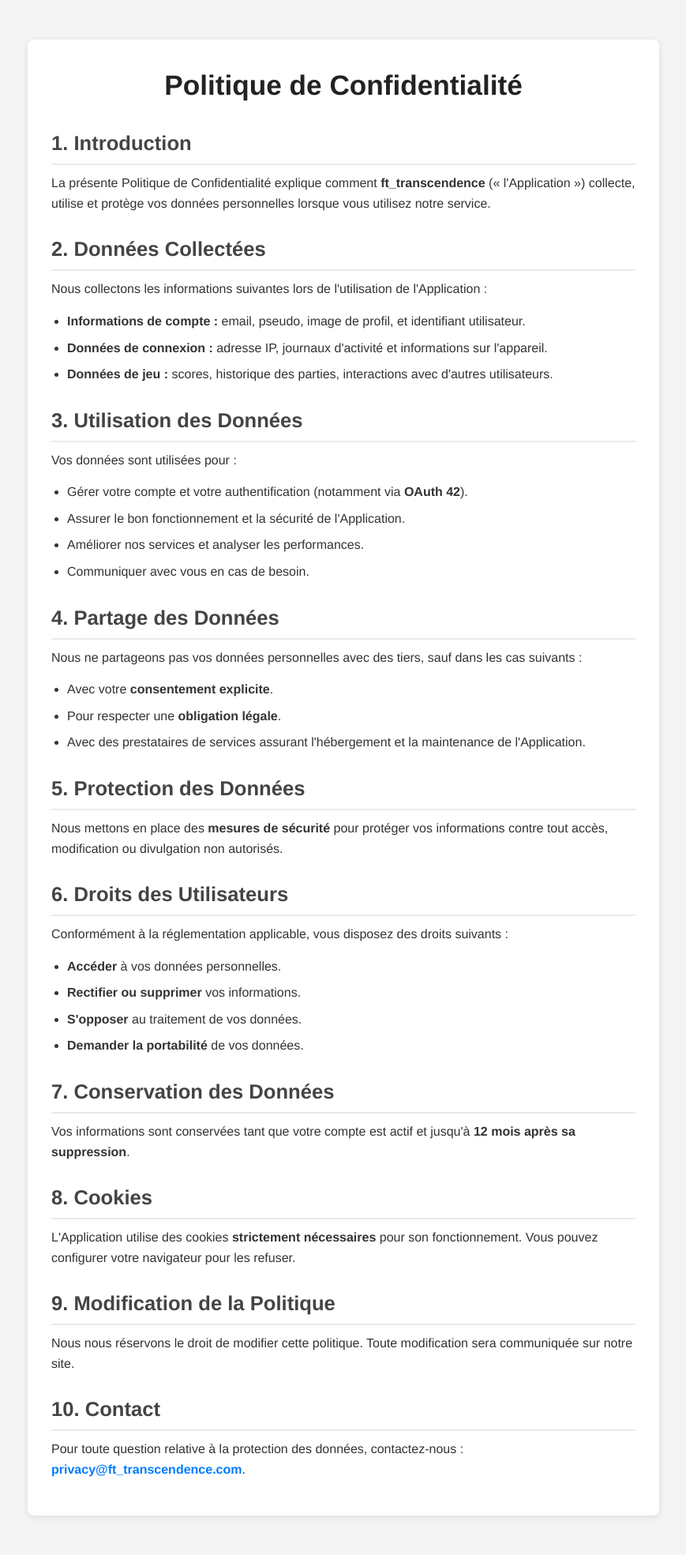
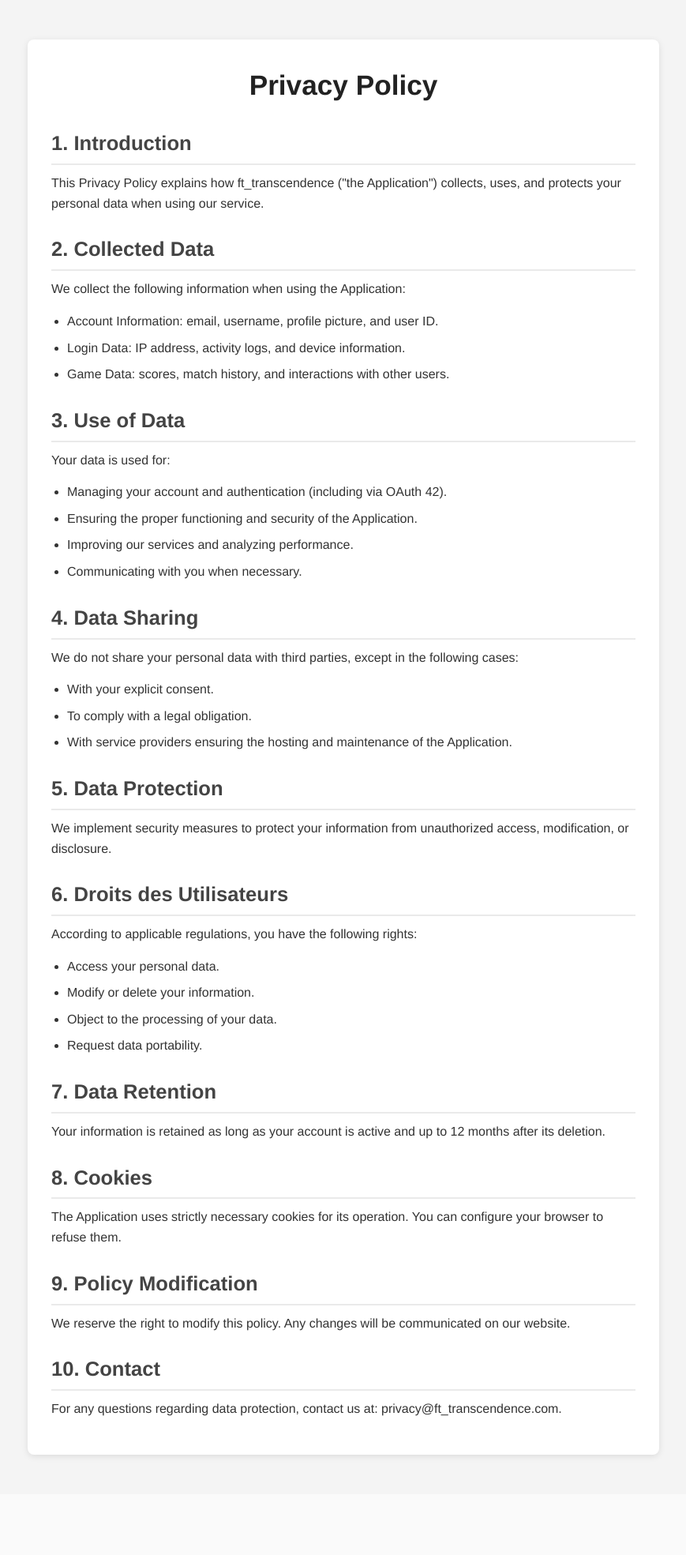
Before and after one commit to raveriss/ft_transcendence, a Django app: template conecte_me/frontend/static/templates/privacy.html in a window 1280 px wide. Shown: the whole page at 79% size, without its empty margins (205-1074 px from the left). After the commit the page ends 1847 px from the top, so only its background shows below. Run offline with Django 4.2, Linux system fonts and the light colour scheme; the template is opened without the code that fills it, so the values that code supplies are empty.

Commit message:
translations for privacy.html

```diff
--- a/conecte_me/frontend/static/templates/privacy.html
+++ b/conecte_me/frontend/static/templates/privacy.html
@@ -3,7 +3,7 @@
 <head>
   <meta charset="UTF-8">
   <meta name="viewport" content="width=device-width, initial-scale=1.0">
-  <title>Politique de Confidentialité - ft_transcendence</title>
+  <title data-i18n="privacy_police_title">Politique de Confidentialité - ft_transcendence</title>
   <style>
     /* Réinitialisation de quelques styles par défaut */
     *, *::before, *::after {
@@ -72,91 +72,92 @@
 </head>
 <body>
   <main class="container">
-    <h1>Politique de Confidentialité</h1>
+    <h1 data-i18n="privacy_policy">Politique de Confidentialité</h1>
 
     <section>
-      <h2>1. Introduction</h2>
-      <p>
+      <h2 data-i18n="privacy_intro">1. Introduction</h2>
+      <p data-i18n="privacy_intro_text">
         La présente Politique de Confidentialité explique comment <strong>ft_transcendence</strong> (« l'Application ») collecte, utilise et protège vos données personnelles lorsque vous utilisez notre service.
       </p>
     </section>
 
     <section>
-      <h2>2. Données Collectées</h2>
-      <p>Nous collectons les informations suivantes lors de l'utilisation de l'Application :</p>
+      <h2 data-i18n="data_collected">2. Données Collectées</h2>
+      <p data-i18n="data_collected_text">Nous collectons les informations suivantes lors de l'utilisation de l'Application :</p>
       <ul>
-        <li><strong>Informations de compte :</strong> email, pseudo, image de profil, et identifiant utilisateur.</li>
-        <li><strong>Données de connexion :</strong> adresse IP, journaux d'activité et informations sur l'appareil.</li>
-        <li><strong>Données de jeu :</strong> scores, historique des parties, interactions avec d'autres utilisateurs.</li>
+        <li data-i18n="account_info"><strong>Informations de compte :</strong> email, pseudo, image de profil, et identifiant utilisateur.</li>
+        <li data-i18n="login_data"><strong>Données de connexion :</strong> adresse IP, journaux d'activité et informations sur l'appareil.</li>
+        <li data-i18n="game_data"><strong>Données de jeu :</strong> scores, historique des parties, interactions avec d'autres utilisateurs.</li>
       </ul>
     </section>
 
     <section>
-      <h2>3. Utilisation des Données</h2>
-      <p>Vos données sont utilisées pour :</p>
+      <h2 data-i18n="data_usage">3. Utilisation des Données</h2>
+      <p data-i18n="data_usage_text">Vos données sont utilisées pour :</p>
       <ul>
-        <li>Gérer votre compte et votre authentification (notamment via <strong>OAuth 42</strong>).</li>
-        <li>Assurer le bon fonctionnement et la sécurité de l'Application.</li>
-        <li>Améliorer nos services et analyser les performances.</li>
-        <li>Communiquer avec vous en cas de besoin.</li>
+        <li data-i18n="manage_account">Gérer votre compte et votre authentification (notamment via <strong>OAuth 42</strong>).</li>
+        <li data-i18n="ensure_security">Assurer le bon fonctionnement et la sécurité de l'Application.</li>
+        <li data-i18n="improve_services">Améliorer nos services et analyser les performances.</li>
+        <li data-i18n="communicate_with_users">Communiquer avec vous en cas de besoin.</li>
       </ul>
     </section>
 
     <section>
-      <h2>4. Partage des Données</h2>
-      <p>Nous ne partageons pas vos données personnelles avec des tiers, sauf dans les cas suivants :</p>
+      <h2 data-i18n="data_sharing">4. Partage des Données</h2>
+      <p data-i18n="data_sharing_text">Nous ne partageons pas vos données personnelles avec des tiers, sauf dans les cas suivants :</p>
       <ul>
-        <li>Avec votre <strong>consentement explicite</strong>.</li>
-        <li>Pour respecter une <strong>obligation légale</strong>.</li>
-        <li>Avec des prestataires de services assurant l'hébergement et la maintenance de l'Application.</li>
+        <li data-i18n="explicit_consent">Avec votre <strong>consentement explicite</strong>.</li>
+        <li data-i18n="legal_requirement">Pour respecter une <strong>obligation légale</strong>.</li>
+        <li data-i18n="service_providers">Avec des prestataires de services assurant l'hébergement et la maintenance de l'Application.</li>
       </ul>
     </section>
 
     <section>
-      <h2>5. Protection des Données</h2>
-      <p>
+      <h2 data-i18n="data_protection">5. Protection des Données</h2>
+      <p data-i18n="data_protection_text">
         Nous mettons en place des <strong>mesures de sécurité</strong> pour protéger vos informations contre tout accès, modification ou divulgation non autorisés.
       </p>
     </section>
 
     <section>
-      <h2>6. Droits des Utilisateurs</h2>
-      <p>Conformément à la réglementation applicable, vous disposez des droits suivants :</p>
+      <h2 data-i18n="user_rghts">6. Droits des Utilisateurs</h2>
+      <p data-i18n="user_rights_text">Conformément à la réglementation applicable, vous disposez des droits suivants :</p>
       <ul>
-        <li><strong>Accéder</strong> à vos données personnelles.</li>
-        <li><strong>Rectifier ou supprimer</strong> vos informations.</li>
-        <li><strong>S'opposer</strong> au traitement de vos données.</li>
-        <li><strong>Demander la portabilité</strong> de vos données.</li>
+        <li data-i18n="right_access"><strong>Accéder</strong> à vos données personnelles.</li>
+        <li data-i18n="right_modify"><strong>Rectifier ou supprimer</strong> vos informations.</li>
+        <li data-i18n="right_object"><strong>S'opposer</strong> au traitement de vos données.</li>
+        <li data-i18n="right_portability"><strong>Demander la portabilité</strong> de vos données.</li>
       </ul>
     </section>
 
     <section>
-      <h2>7. Conservation des Données</h2>
-      <p>
+      <h2 data-i18n="data_retention">7. Conservation des Données</h2>
+      <p data-i18n="data_retention_text">
         Vos informations sont conservées tant que votre compte est actif et jusqu'à <strong>12 mois après sa suppression</strong>.
       </p>
     </section>
 
     <section>
-      <h2>8. Cookies</h2>
-      <p>
+      <h2 data-i18n="cookies">8. Cookies</h2>
+      <p data-i18n="cookies_text">
         L'Application utilise des cookies <strong>strictement nécessaires</strong> pour son fonctionnement. Vous pouvez configurer votre navigateur pour les refuser.
       </p>
     </section>
 
     <section>
-      <h2>9. Modification de la Politique</h2>
-      <p>
+      <h2 data-i18n="policy_modification">9. Modification de la Politique</h2>
+      <p data-i18n="policy_modification_text">
         Nous nous réservons le droit de modifier cette politique. Toute modification sera communiquée sur notre site.
       </p>
     </section>
 
     <section>
-      <h2>10. Contact</h2>
-      <p>
+      <h2 data-i18n="contact">10. Contact</h2>
+      <p data-i18n="contact_text">
         Pour toute question relative à la protection des données, contactez-nous : <a href="mailto:privacy@ft_transcendence.com"><strong>privacy@ft_transcendence.com</strong></a>.
       </p>
     </section>
   </main>
+  <script src="/static/js/i18n.js"></script>
 </body>
 </html>
```
Also changed, not shown: conecte_me/frontend/static/js/translations.json (+123 -3 lines).
